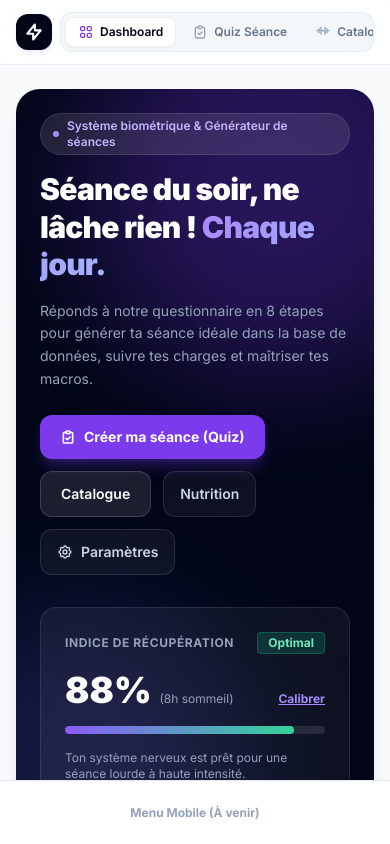
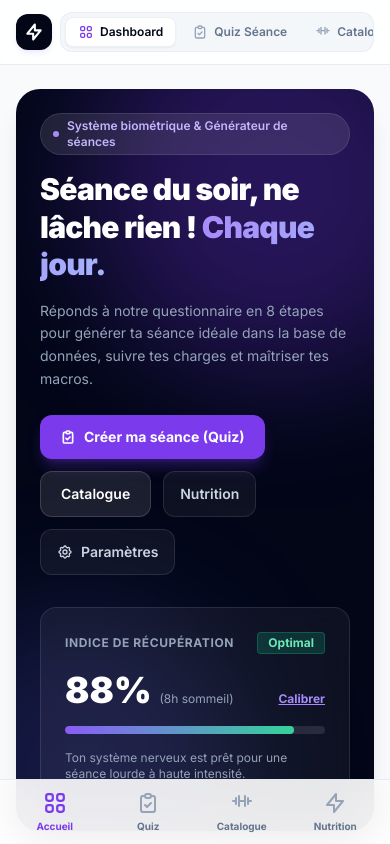
Before and after one commit to louismarembaud035-source/strix, a Next.js app: page / in a window 390 px wide. Shown: the top 844 px of the page. Built offline with nearby package versions, Linux system fonts and the light colour scheme.

Commit message:
Refactor BottomNav component for improved layout

```diff
--- a/components/BottomNav.tsx
+++ b/components/BottomNav.tsx
@@ -1,8 +1,77 @@
 // components/BottomNav.tsx
+'use client';
+
+import Link from 'next/link';
+import { usePathname } from 'next/navigation';
+
 export default function BottomNav() {
+  const pathname = usePathname();
+
+  const navItems = [
+    {
+      name: 'Accueil',
+      path: '/',
+      icon: (
+        <svg className="w-6 h-6" fill="none" viewBox="0 0 24 24" stroke="currentColor" strokeWidth={2}>
+          <path strokeLinecap="round" strokeLinejoin="round" d="M4 6a2 2 0 012-2h2a2 2 0 012 2v2a2 2 0 01-2 2H6a2 2 0 01-2-2V6zM14 6a2 2 0 012-2h2a2 2 0 012 2v2a2 2 0 01-2 2h-2a2 2 0 01-2-2V6zM4 16a2 2 0 012-2h2a2 2 0 012 2v2a2 2 0 01-2 2H6a2 2 0 01-2-2v-2zM14 16a2 2 0 012-2h2a2 2 0 012 2v2a2 2 0 01-2 2h-2a2 2 0 01-2-2v-2z" />
+        </svg>
+      ),
+    },
+    {
+      name: 'Quiz',
+      path: '/quiz',
+      icon: (
+        <svg className="w-6 h-6" fill="none" viewBox="0 0 24 24" stroke="currentColor" strokeWidth={2}>
+          <path strokeLinecap="round" strokeLinejoin="round" d="M9 5H7a2 2 0 00-2 2v12a2 2 0 002 2h10a2 2 0 002-2V7a2 2 0 00-2-2h-2M9 5a2 2 0 002 2h2a2 2 0 002-2M9 5a2 2 0 012-2h2a2 2 0 012 2m-6 9l2 2 4-4" />
+        </svg>
+      ),
+    },
+    {
+      name: 'Catalogue',
+      path: '/exercises',
+      icon: (
+        <svg className="w-6 h-6" fill="none" viewBox="0 0 24 24" stroke="currentColor" strokeWidth={2}>
+          <path strokeLinecap="round" strokeLinejoin="round" d="M3 10h2m14 0h2M6 7v6m12-6v6M9 5v10m6-10v10M9 10h6" />
+        </svg>
+      ),
+    },
+    {
+      name: 'Nutrition',
+      path: '/nutrition',
+      icon: (
+        <svg className="w-6 h-6" fill="none" viewBox="0 0 24 24" stroke="currentColor" strokeWidth={2}>
+          <path strokeLinecap="round" strokeLinejoin="round" d="M13 10V3L4 14h7v7l9-11h-7z" />
+        </svg>
+      ),
+    },
+  ];
+
+  // Si on est dans le mode d'entraînement Live, on masque la barre du bas pour garder un écran 100% focus
+  if (pathname === '/workout') return null;
+
   return (
-    <div className="sm:hidden fixed bottom-0 left-0 right-0 h-16 bg-white border-t border-slate-200 z-50 flex items-center justify-center text-xs font-bold text-slate-400">
-      Menu Mobile (À venir)
+    <div className="sm:hidden fixed bottom-0 left-0 right-0 z-50 bg-white/90 backdrop-blur-xl border-t border-slate-200/80 pb-safe">
+      <nav className="flex items-center justify-around h-16 px-2">
+        {navItems.map((item) => {
+          const isActive = pathname === item.path;
+          return (
+            <Link
+              key={item.path}
+              href={item.path}
+              className={`flex flex-col items-center justify-center w-full h-full space-y-1 transition-colors ${
+                isActive ? 'text-violet-600' : 'text-slate-400 hover:text-slate-600'
+              }`}
+            >
+              <div className={`transition-transform duration-200 ${isActive ? 'scale-110' : 'scale-100'}`}>
+                {item.icon}
+              </div>
+              <span className={`text-[10px] font-bold ${isActive ? 'text-violet-600' : 'text-slate-500'}`}>
+                {item.name}
+              </span>
+            </Link>
+          );
+        })}
+      </nav>
     </div>
   );
 }
```
